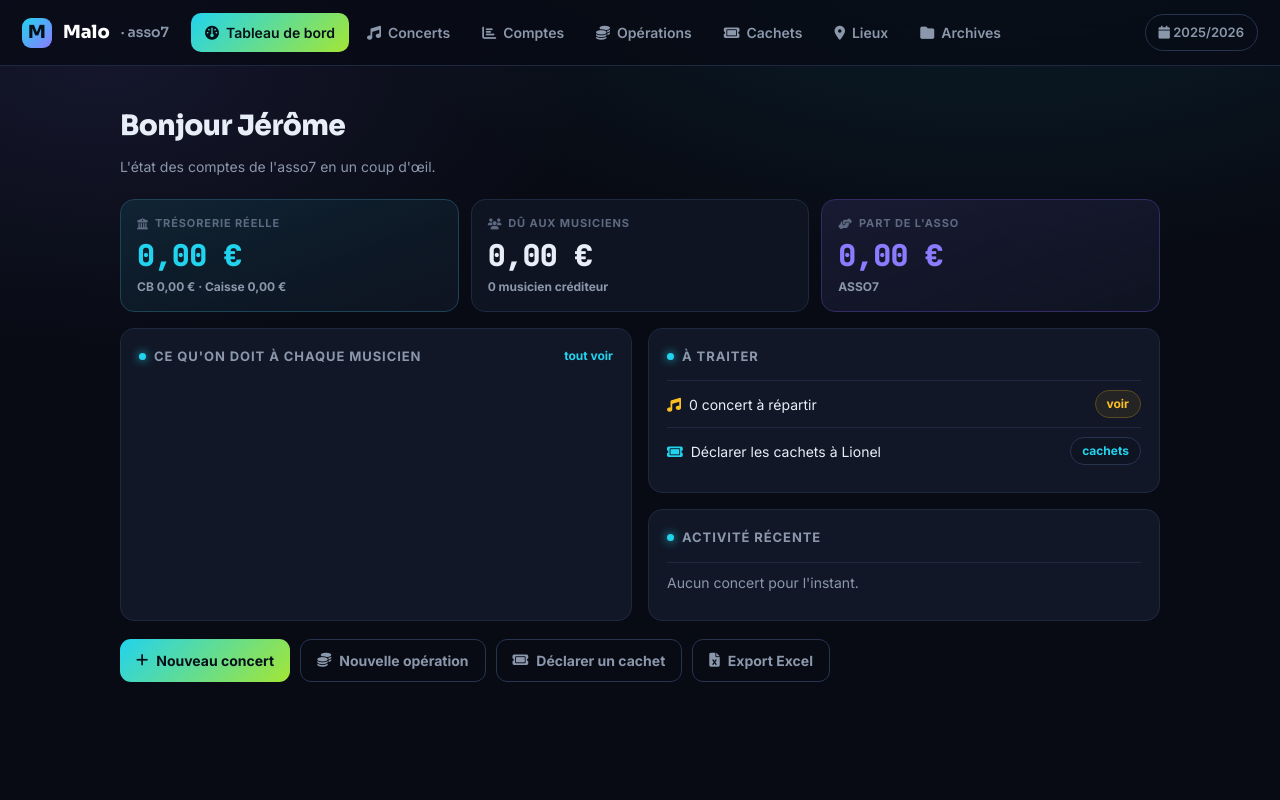
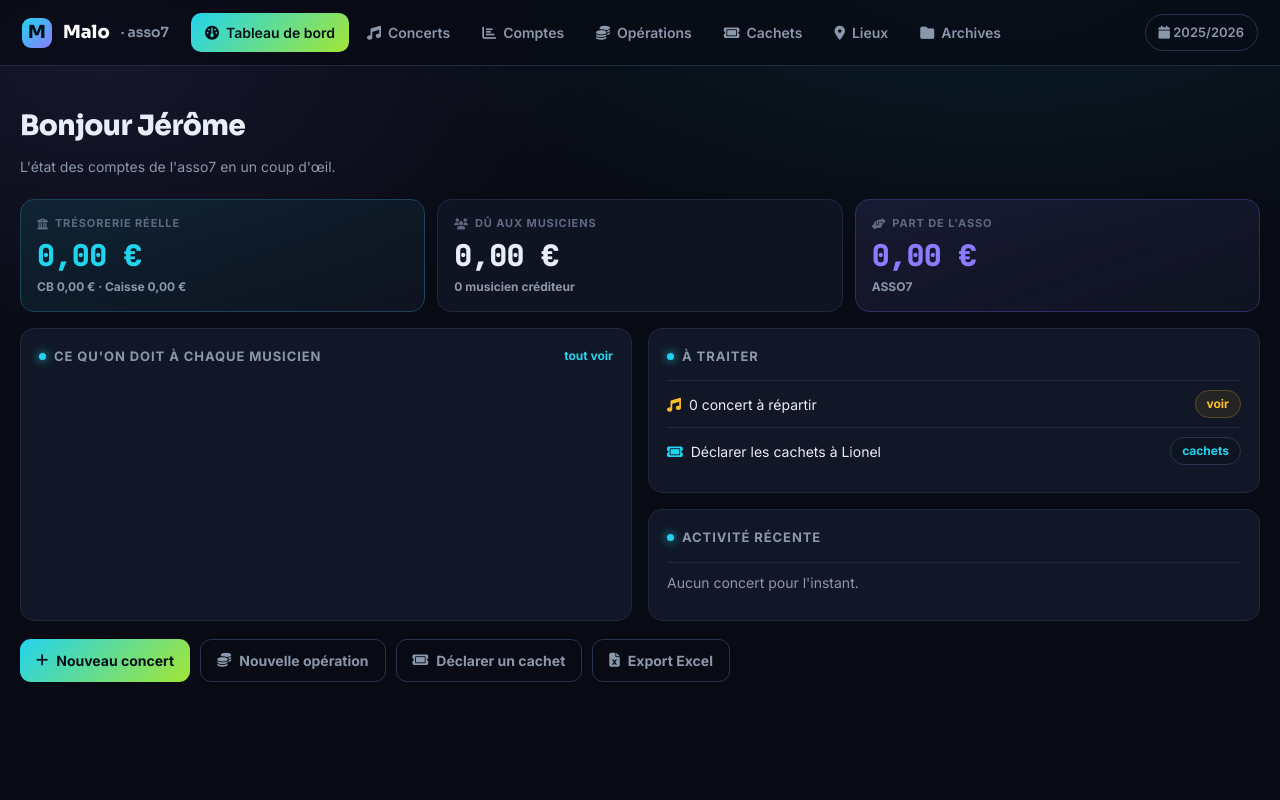
Before and after one commit to OdrAAdeKK/malo-comptes, a Flask app: page / in a window 1280 px wide. Run offline with Flask 3, Linux system fonts and the light colour scheme; some libraries are stand-ins or nearby versions.

Commit message:
feat(redesign): élargit le container général (~+20%, maxw 1080->1296)
Container principal (.wrap) et zone de flash élargis d'environ 20 %
via la variable --maxw. La variante .wrap.wide (1400px) reste inchangée.

Co-Authored-By: Claude Opus 4.8 <noreply@anthropic.com>

```diff
--- a/static/neon.css
+++ b/static/neon.css
@@ -5,7 +5,7 @@
 
 :root{
   --radius:14px; --radius-lg:20px; --radius-sm:11px; --pill:999px;
-  --maxw:1080px;
+  --maxw:1296px;
   --font-head:"Sora",system-ui,"Segoe UI",Roboto,sans-serif;
   --font-body:"Inter",system-ui,"Segoe UI",Roboto,Arial,sans-serif;
   --font-num:"JetBrains Mono",ui-monospace,SFMono-Regular,monospace;
```
